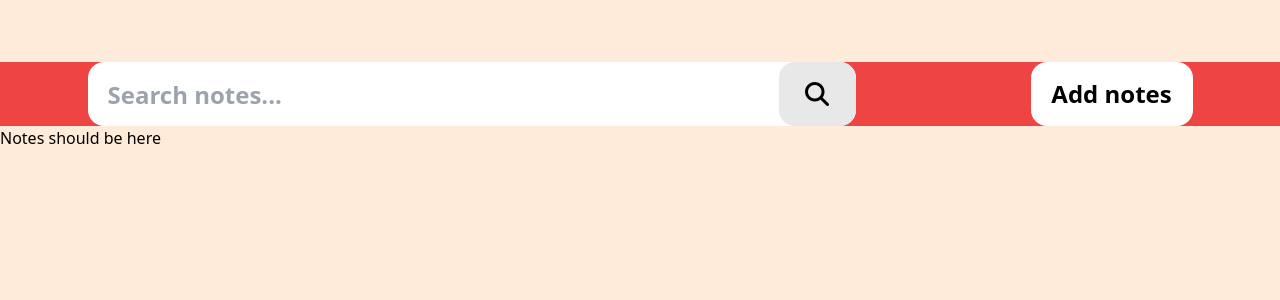
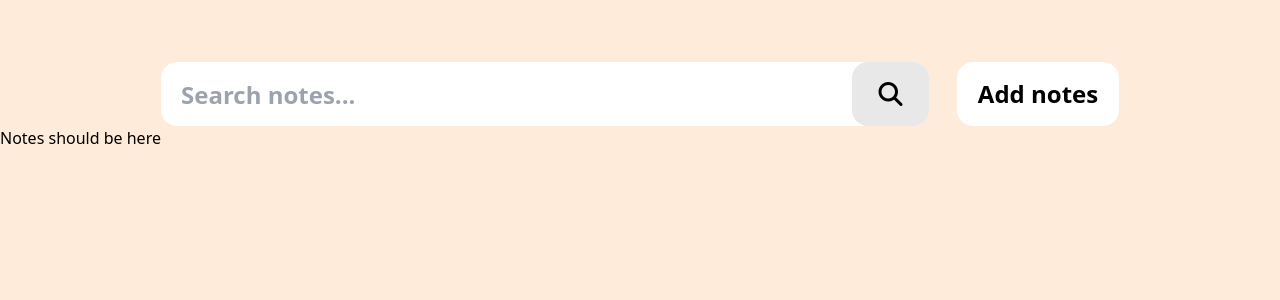
Before and after one commit to alexissorianooo/notesapp, a React (Create React App) app: page / in a window 1280 px wide. Shown: the top 300 px of the page. Built offline with nearby package versions, Linux system fonts and the light colour scheme; the HTML template or start-up script is replaced by a standard one.

Commit message:
design edit for add button

```diff
--- a/src/App.js
+++ b/src/App.js
@@ -4,7 +4,7 @@ function App() {
   return (
     <>
       {/* Div for Search and Add notes */}
-      <div className="bg-red-500 flex flex-row w-screen justify-around items-center md:mt-[62px] mt-[31px]">
+      <div className="flex flex-row w-screen justify-center items-center md:mt-[62px] mt-[31px]">
         <div className='w-3/5 relative flex flex-row'>
           <input placeholder='Search notes...' className='bars bars-texts w-full px-5'/>
           <button
@@ -15,7 +15,7 @@ function App() {
           </button>
         </div>
         <button
-          className='bars w-1/5 bars-texts bg-white max-w-[162px]'
+          className='bars w-1/5 bars-texts bg-white max-w-[162px] ml-7'
         >
           Add notes
         </button>
```
